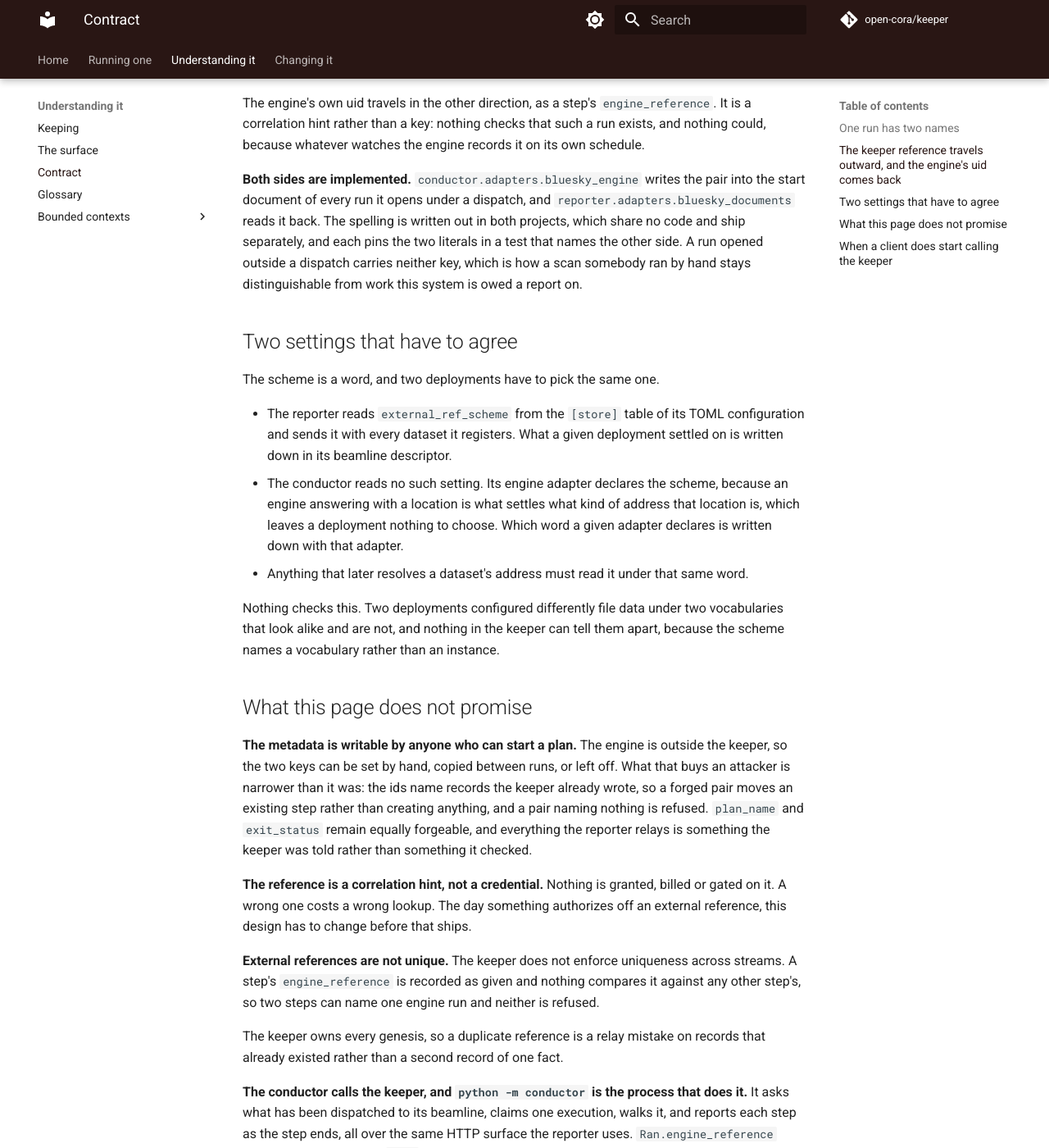
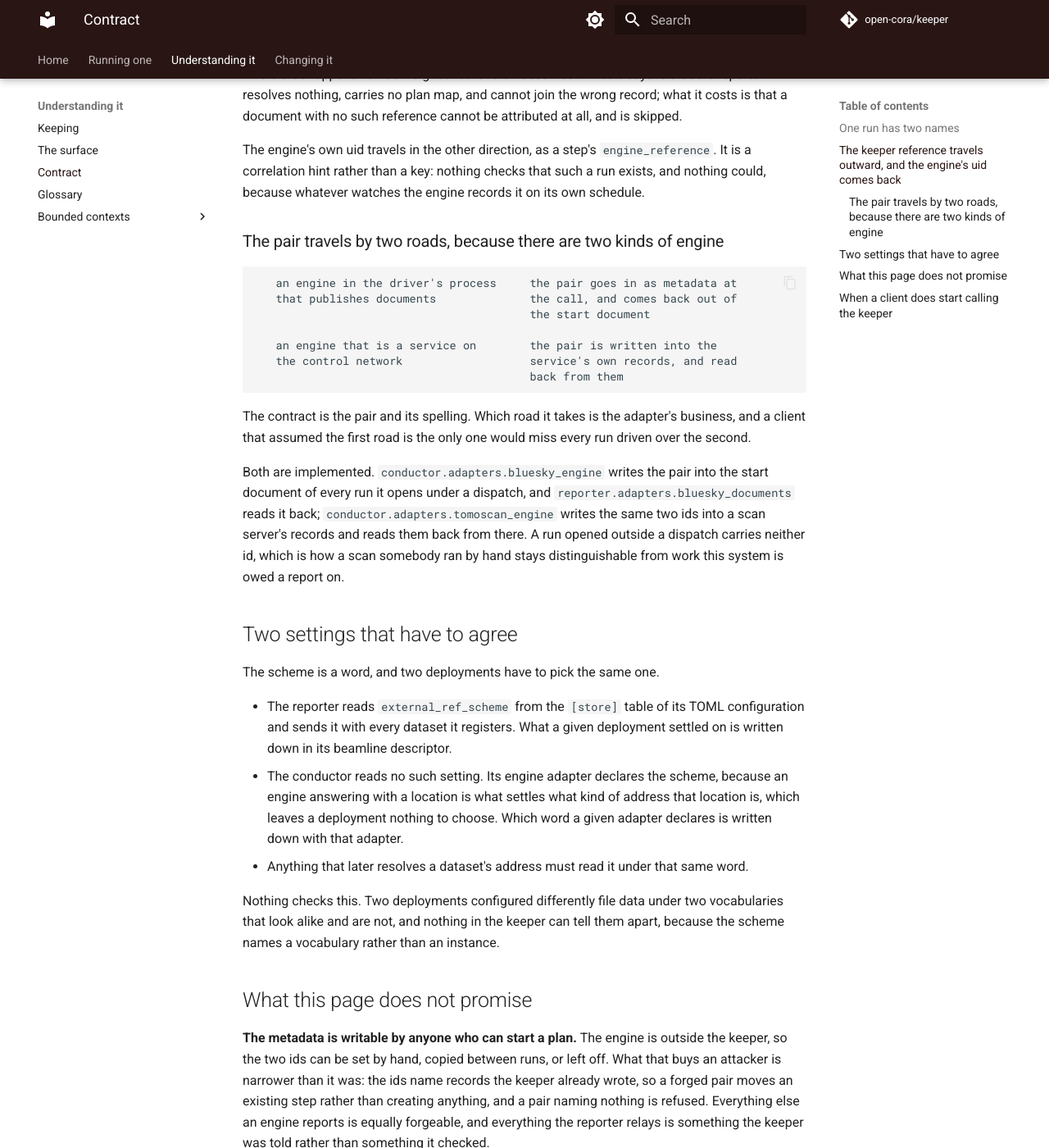
Before and after one commit to open-cora/keeper, an MkDocs documentation site: the page built from docs/reference/client-contract.md, in a window 1280 px wide and 1400 px high, scrolled down 1401 px. Shown: the whole window at 82% size. Built offline with MkDocs 1.6.1 and Material for MkDocs 9.7.7, drawn with Linux system fonts in a browser that asks for light colours; some web fonts are replaced; comment, search, counter and statistics services are not loaded; some of the changed text lies outside the part shown.

Commit message:
docs: the contract cited three dead symbols and half the join
The page the keeper's clients are written against named a `translate`
module that no longer exists, a `client.idempotency_key_for` that never
did, and a `session.is_worth_retrying` that is not there either. Three
dead references, in three copies each, because this page is duplicated
word for word into every project that is party to it.

Worse than the rot, it documented one of two roads. An engine in the
driver's own process takes the keeper's two ids as metadata and echoes
them in a start document, which is what the page described. An engine
that is a service on the control network takes them written into its
own records and hands them back from there, which the page did not
mention at all. A client implementer reading it would have missed every
run driven the second way.

The redelivery rule was also wrong, and had been since the day the
dataset key became composite. The page said both writes carry a key and
that the two are the same string today. Only filing carries one, keyed
on the step and the address together, and reporting a run carries none
because that route is idempotent on an opening and lax about what
follows, which a reporter draining a stream relies on. The commit that
fixed the underlying bug updated Custody's page and left this one and
the reporter's behind, so the reporter's page is corrected here too: it
was rewritten last commit and carried the stale sentence forward
unchecked.

Nothing reaches any of this. One test proves the three copies identical
and another proves each side spells the two keys the same way, so three
copies can agree perfectly while all three describe a module that was
deleted. The page now says that about itself, because a reader deciding
how much to trust it should know which sentences a test stands behind.

The four questions a client meets are answered with rules rather than
module paths, for the same reason. The locations moved and the page did
not notice; the rules did not move.

Co-Authored-By: Claude Opus 5 (1M context) <noreply@anthropic.com>

````diff
--- a/docs/reference/client-contract.md
+++ b/docs/reference/client-contract.md
@@ -8,32 +8,53 @@ package none of them wants to depend on. What holds the copies honest is not
 this page: it is that the two metadata keys are pinned to literals in a test
 on each side, and renaming one fails the other.
 
+That is worth reading narrowly. A test proves the three copies identical, and
+a test proves each side spells the two keys the same way. Nothing compares this
+page against the code, so everything below that is not a key spelling is prose
+somebody has to keep true by hand.
+
 The keeper has two clients that are not part of it. The reporter watches an engine and records what it sees. The conductor composes a procedure and drives a beamline through it, holding a device claim for each step. Neither imports `keeper`, nothing in the keeper imports either, and they do not import each other.
 
 They nevertheless talk about the same work, so they need one answer to "which run is that". This page is that answer. It is prose rather than a shared package on purpose: a third project existing to hold a string and four HTTP rules would cost more than the duplication it saves.
 
 ## One run has two names
 
-An engine mints its own identifier for every run it opens and puts it in the start document it publishes. The keeper's names exist earlier: the execution and the step are written when the procedure is dispatched, before anything is asked of an engine. Metadata passed at the call is expected to arrive in the start document unchanged, and an adapter that finds otherwise has no way to pair the two names.
+An engine mints its own identifier for every run it opens. The keeper's names exist earlier: the execution and the step are written when the procedure is dispatched, before anything is asked of an engine.
 
 So one run carries both:
 
-| | minted by | known at | where it appears |
+| | minted by | known at | spelled |
 | --- | --- | --- | --- |
-| run uid | the engine | the moment the run opens | `start["uid"]` |
-| execution and step ids | the keeper | at dispatch, before the operation is submitted | `start["keeper_execution_id"]`, `start["keeper_step_id"]` |
+| run uid | the engine | the moment the run opens | the engine's own word for it |
+| execution and step ids | the keeper | at dispatch, before the operation is submitted | `keeper_execution_id`, `keeper_step_id` |
 
 An earlier draft of this table named a single key holding one reference the driver minted, and no such key exists. Two travel, because a step is an entity inside the Execution aggregate rather than a stream of its own, so naming one means naming the execution around it.
 
 ## The keeper reference travels outward, and the engine's uid comes back
 
-The keeper composes the work and dispatches it, so the ids exist before an engine is asked for anything. Whatever drives an execution carries the step's execution id and step id into the engine's own metadata, and the reporter reads them back out: `KEEPER_METADATA_KEYS` in the reporter's `translate` module is where the spelling is written down, and nothing else in either tree knows it.
+The keeper composes the work and dispatches it, so the ids exist before an engine is asked for anything. Whatever drives an execution carries the step's execution id and step id out to the engine, and whatever watches that engine reads them back.
+
+**The two spellings above are the contract.** Each side pins both literals in a test that names the other, which is the only part of this page a rename cannot get past.
 
 That means a keeper identifier sits in somebody else's records, which is the one place in this tree where that happens. It was weighed rather than assumed. What it buys is that the reporter resolves nothing, carries no plan map, and cannot join the wrong record; what it costs is that a document with no such reference cannot be attributed at all, and is skipped.
 
 The engine's own uid travels in the other direction, as a step's `engine_reference`. It is a correlation hint rather than a key: nothing checks that such a run exists, and nothing could, because whatever watches the engine records it on its own schedule.
 
-**Both sides are implemented.** `conductor.adapters.bluesky_engine` writes the pair into the start document of every run it opens under a dispatch, and `reporter.adapters.bluesky_documents` reads it back. The spelling is written out in both projects, which share no code and ship separately, and each pins the two literals in a test that names the other side. A run opened outside a dispatch carries neither key, which is how a scan somebody ran by hand stays distinguishable from work this system is owed a report on.
+### The pair travels by two roads, because there are two kinds of engine
+
+```
+   an engine in the driver's process     the pair goes in as metadata at
+   that publishes documents              the call, and comes back out of
+                                         the start document
+
+   an engine that is a service on        the pair is written into the
+   the control network                   service's own records, and read
+                                         back from them
+```
+
+The contract is the pair and its spelling. Which road it takes is the adapter's business, and a client that assumed the first road is the only one would miss every run driven over the second.
+
+Both are implemented. `conductor.adapters.bluesky_engine` writes the pair into the start document of every run it opens under a dispatch, and `reporter.adapters.bluesky_documents` reads it back; `conductor.adapters.tomoscan_engine` writes the same two ids into a scan server's records and reads them back from there. A run opened outside a dispatch carries neither id, which is how a scan somebody ran by hand stays distinguishable from work this system is owed a report on.
 
 ## Two settings that have to agree
 
@@ -47,7 +68,7 @@ Nothing checks this. Two deployments configured differently file data under two
 
 ## What this page does not promise
 
-**The metadata is writable by anyone who can start a plan.** The engine is outside the keeper, so the two keys can be set by hand, copied between runs, or left off. What that buys an attacker is narrower than it was: the ids name records the keeper already wrote, so a forged pair moves an existing step rather than creating anything, and a pair naming nothing is refused. `plan_name` and `exit_status` remain equally forgeable, and everything the reporter relays is something the keeper was told rather than something it checked.
+**The metadata is writable by anyone who can start a plan.** The engine is outside the keeper, so the two ids can be set by hand, copied between runs, or left off. What that buys an attacker is narrower than it was: the ids name records the keeper already wrote, so a forged pair moves an existing step rather than creating anything, and a pair naming nothing is refused. Everything else an engine reports is equally forgeable, and everything the reporter relays is something the keeper was told rather than something it checked.
 
 **The reference is a correlation hint, not a credential.** Nothing is granted, billed or gated on it. A wrong one costs a wrong lookup. The day something authorizes off an external reference, this design has to change before that ships.
 
@@ -55,15 +76,19 @@ Nothing checks this. Two deployments configured differently file data under two
 
 The keeper owns every genesis, so a duplicate reference is a relay mistake on records that already existed rather than a second record of one fact.
 
-**The conductor calls the keeper, and `python -m conductor` is the process that does it.** It asks what has been dispatched to its beamline, claims one execution, walks it, and reports each step as the step ends, all over the same HTTP surface the reporter uses. `Ran.engine_reference` reaches a caller through `Done`, and it is a correlation hint rather than a key.
+**The conductor calls the keeper, and `python -m conductor` is the process that does it.** It asks what has been dispatched to its beamline, claims one execution, walks it, and reports each step as the step ends, all over the same HTTP surface the reporter uses. An engine's own reference reaches a caller on a finished step, and it is a correlation hint rather than a key.
 
 ## When a client does start calling the keeper
 
 The reporter has already settled the four questions any keeper client meets. A second client should answer them the same way rather than differently.
 
-| question | the answer | where the reporter keeps it |
-| --- | --- | --- |
-| how is a repeated send made safe | derive an idempotency key from the thing itself | `client.idempotency_key_for` |
-| what does a 409 mean | usually that the work is already done, not an error | `outcomes.Unchanged` |
-| which refusals are worth retrying | 5xx and 429; everything else will fail identically | `session.is_worth_retrying` |
-| when to raise instead of report | raise means "ask me again", an outcome means "finished with" | `outcomes` module docstring |
+| question | the answer |
+| --- | --- |
+| how is a repeated send made safe | derive the key from the thing itself, so a restart recomputes it having stored nothing. Registering a dataset is keyed on the step and the store's address together: without the address a run that wrote two datasets records one, and without the step two runs that wrote one address record one |
+| which calls need a key at all | only the ones that create. Reporting a run sends none, because that route is idempotent on an opening and lax about the deliveries after it, which a reporter draining a stream depends on |
+| what does a 409 mean | usually that the work is already done, not an error. It is an outcome to record, not a failure to raise |
+| which refusals are worth retrying | 429 and 5xx. Everything else will fail identically however many times it is sent, and one adapter reads the status so nothing above it has to know statuses are numbers |
+| when to raise instead of report | raise means "ask me again", an outcome means "finished with" |
+
+Each answer is a rule rather than a location, because the locations have moved
+before and this page did not notice.
````
